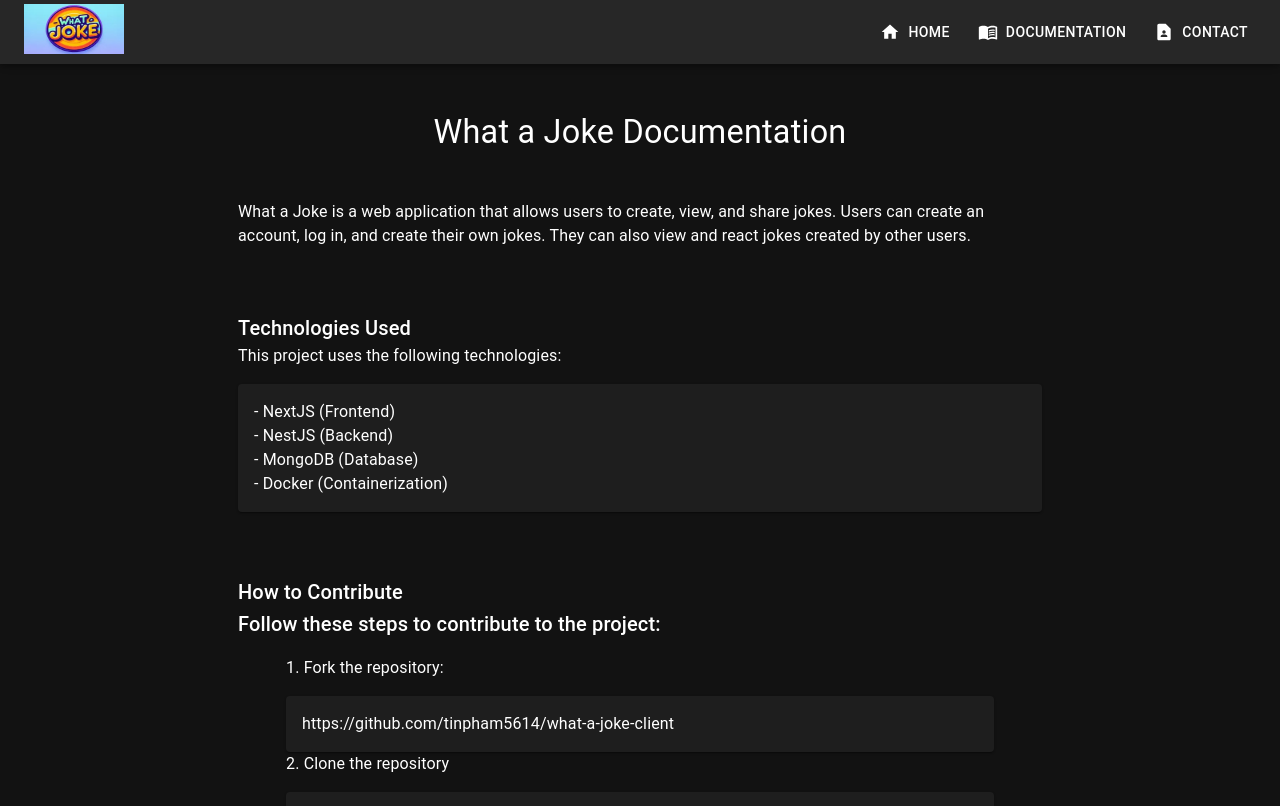
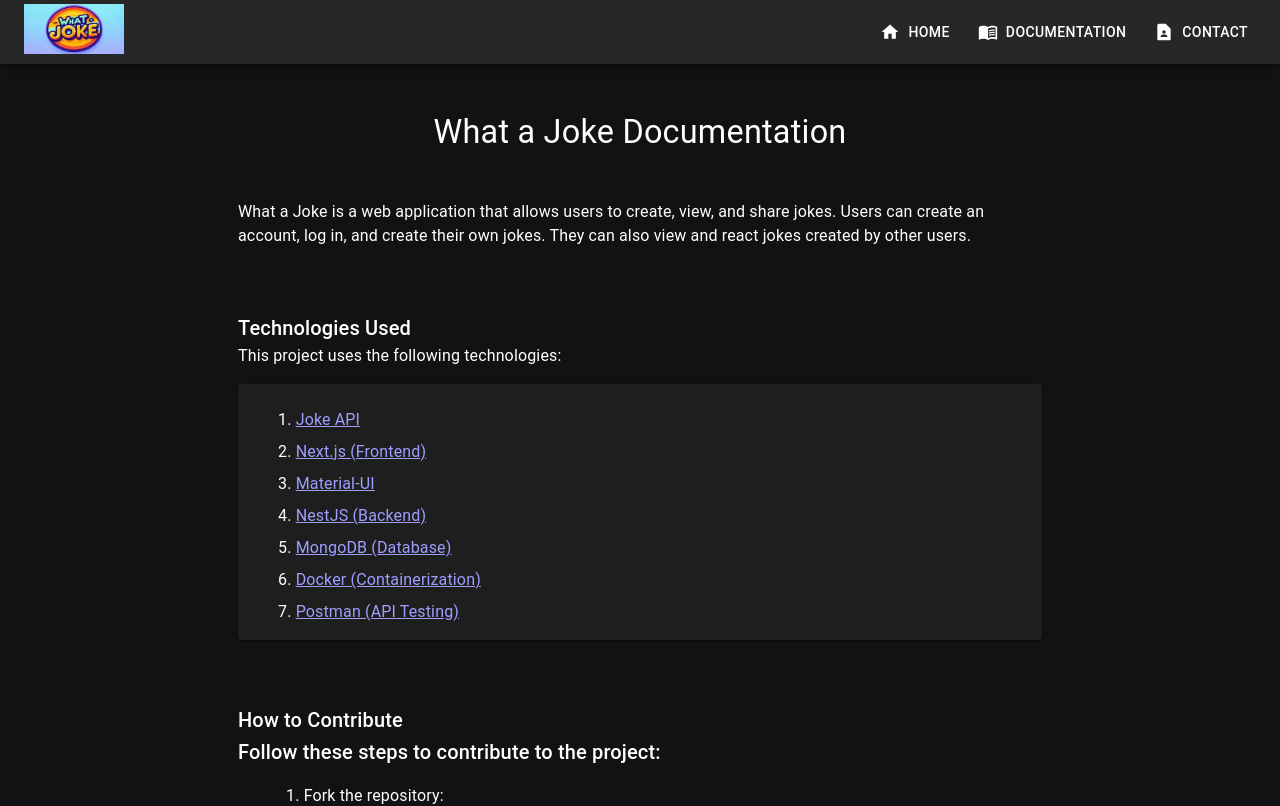
Before and after one commit to tinpham5614/what-a-joke-client, a Next.js app: page /pages/doc in a window 1280 px wide. Shown: the top 806 px of the page. Built offline with nearby package versions, Linux system fonts and the light colour scheme.

Commit message:
update technologies

```diff
--- a/src/app/pages/doc/TechnologiesUsed.tsx
+++ b/src/app/pages/doc/TechnologiesUsed.tsx
@@ -1,5 +1,37 @@
 import { Container, Typography, Paper } from "@mui/material";
+import Link from "next/link";
 import React from "react";
+
+const technologies = [
+  {
+    name: "Joke API",
+    url: "https://jokeapi.dev/",
+  },
+  {
+    name: "Next.js (Frontend)",
+    url: "https://nextjs.org/",
+  },
+  {
+    name: "Material-UI",
+    url: "https://mui.com/",
+  },
+  {
+    name: "NestJS (Backend)",
+    url: "https://nestjs.com/",
+  },
+  {
+    name: "MongoDB (Database)",
+    url: "https://www.mongodb.com/",
+  },
+  {
+    name: "Docker (Containerization)",
+    url: "https://www.docker.com/",
+  },
+  {
+    name: "Postman (API Testing)",
+    url: "https://www.postman.com/",
+  },
+];
 
 export default function TechnologiesUsed() {
   return (
@@ -9,13 +41,15 @@
         This project uses the following technologies:
       </Typography>
       <Paper sx={{ p: 2, mt: 2 }}>
-        <Typography variant="body1">
-          - NextJS (Frontend)
-          <br />
-          - NestJS (Backend)
-          <br />
-          - MongoDB (Database)
-          <br />- Docker (Containerization)
+        <Typography variant="body1" component="div">
+          {technologies.map((tech, index) => (
+            <Container key={index} sx={{ mt: 1 }}>
+              {index + 1}.{" "}
+              <Link href={tech.url} target="_blank" rel="noopener noreferrer">
+                {tech.name}
+              </Link>
+            </Container>
+          ))}
         </Typography>
       </Paper>
     </Container>
```
